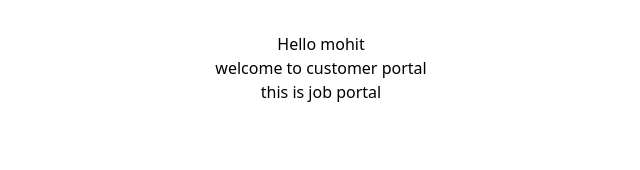
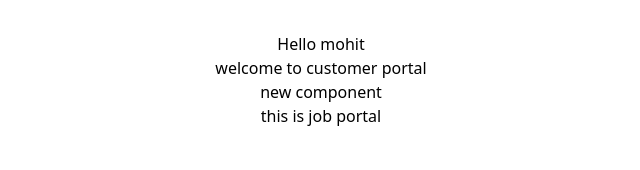
Before and after one commit to ayaniegain/git-test, a React (Vite) app: page / in a window 1280 px wide. Shown: the top 170 px of the page, without its empty margins (319-959 px from the left). Built offline with nearby package versions, Linux system fonts and the light colour scheme.

Commit message:
update code

```diff
--- a/src/App.jsx
+++ b/src/App.jsx
@@ -12,6 +12,7 @@ function App() {
     Hello mohit
     </h1>
   <Customer/>
+  <h2 className='text-green-500 text-2xl'>  new component</h2>
 
    <Jobportal/>
     </>
```
